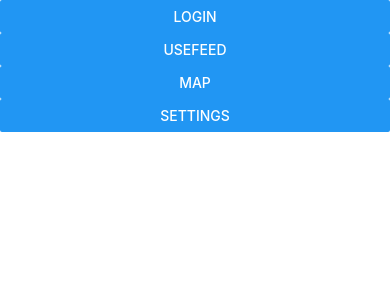
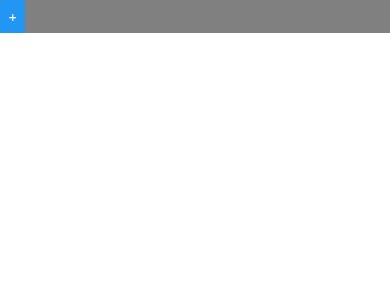
Before and after one commit to ASingh2320/vipsbu, a React Native app: screen / in a window 390 px wide. Shown: the top 300 px of the page. Built offline with nearby package versions, Linux system fonts and the light colour scheme.

Commit message:
added navbar to map screen

```diff
--- a/App.js
+++ b/App.js
@@ -9,9 +9,9 @@ import Map from './Screens/Map';
 export default function App() {
   const [showLogin, toggleLogin] = useState(false);
   const [showFeed, toggleFeed]   = useState(false);
-  const [showMap, toggleMap]     = useState(false);
+  const [showMap, toggleMap]     = useState(true);
   const [showSettings, toggleSettings] = useState(false);
-  const [menu, toggleMenu] = useState(true);
+  const [menu, toggleMenu] = useState(false);
 
   const setShowLogin = () => {
 		toggleLogin(!showLogin);
@@ -58,7 +58,7 @@ export default function App() {
     }
     {showLogin && <Login/>}
     {showFeed && <UseFeed setShowMap={setShowMap}/>}
-    {showMap && <Map/>}
+    {showMap && <Map setShowLogin = {setShowLogin} setShowFeed={setShowFeed} setShowSet={setShowSet}/>}
     {showSettings && <Setting/>}
   </View>
   );
--- a/Screens/Map.js
+++ b/Screens/Map.js
@@ -3,8 +3,35 @@ import React, { useState, useEffect }  from 'react';
 import { StyleSheet, Text, View, Button } from 'react-native';
 
 const Map = (props) => {
+    const [showNav, toggleNav] = useState(false);
+    const toggle = () => {
+        toggleNav(!showNav);
+    }
     return (
-        <View>Map</View>
+        <View>
+            {showNav ?
+            <View
+                style={{
+                flexDirection: "row",
+                backgroundColor: "grey",
+                }}
+            >
+                <Button title="Login" onPress={props.setShowLogin}/>
+                <Button title="UseFeed" onPress={props.setShowFeed}/>
+                <Button title="Settings" onPress={props.setShowSet}/>
+                <Button title="X" onPress={toggle}/>
+            </View>
+            :
+            <View
+                style={{
+                flexDirection: "row",
+                backgroundColor: "grey",
+                }}
+            >
+                <Button title="+" onPress={toggle}/>
+            </View>
+            }
+        </View>
     );
 };
 
```
